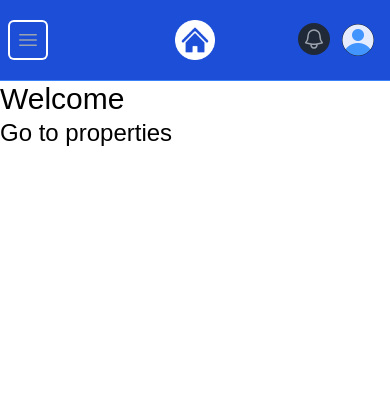
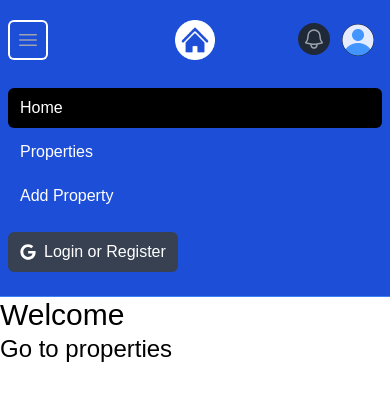
Before and after one commit to DhilipThangaraj/Next14, a Next.js app in the folder property-pulse/: page / in a window 390 px wide. Both pictures are taken after a click on the button "Open main menu". Shown: the top 400 px of the page. Built offline with nearby package versions, Linux system fonts and the light colour scheme.

Commit message:
added window resize listener to handle hamburger menu open with certain view port

```diff
--- a/property-pulse/components/Navbar.jsx
+++ b/property-pulse/components/Navbar.jsx
@@ -1,12 +1,27 @@
 "use client";
+
+import { useState } from "react";
 
 import Link from "next/link";
 import Image from "next/image";
+import { usePathname } from "next/navigation";
 import { FaGoogle } from "react-icons/fa";
 import logo from "@/assets/images/logo-white.png";
 import profileDefault from "@/assets/images/profile.png";
 
 const Navbar = () => {
+  const [isMobileMenuOpen, setIsMobileMenuOpen] = useState(false);
+  const [isProfileMenuOpen, setIsProfileMenuOpen] = useState(false);
+  const pathname = usePathname();
+
+  //Close mobile menu if the viewport size is changed
+
+  if (typeof window !== undefined) {
+    window.addEventListener("resize", () => {
+      setIsMobileMenuOpen(false);
+    });
+  }
+
   return (
     <nav className="bg-blue-700 border-b border-blue-500">
       <div className="mx-auto max-w-7xl px-2 sm:px-6 lg:px-8">
@@ -18,7 +33,7 @@ const Navbar = () => {
               className="relative inline-flex items-center justify-center rounded-md p-2 text-gray-400 hover:bg-gray-700 hover:text-white focus:outline-none focus:ring-2 focus:ring-inset focus:ring-white"
               aria-controls="mobile-menu"
               aria-expanded="false"
-              onClick={() => {}}
+              onClick={() => setIsMobileMenuOpen(!isMobileMenuOpen)}
             >
               <span className="absolute -inset-0.5"></span>
               <span className="sr-only">Open main menu</span>
@@ -50,7 +65,7 @@ const Navbar = () => {
                 <Link
                   href="/"
                   className={`${
-                    true ? "bg-black" : ""
+                    pathname === "/" ? "bg-black" : ""
                   } text-white hover:bg-gray-900 hover:text-white rounded-md px-3 py-2`}
                 >
                   Home
@@ -58,7 +73,7 @@ const Navbar = () => {
                 <Link
                   href="/properties"
                   className={`${
-                    true === "/properties" ? "bg-black" : ""
+                    pathname === "/properties" ? "bg-black" : ""
                   } text-white hover:bg-gray-900 hover:text-white rounded-md px-3 py-2`}
                 >
                   Properties
@@ -66,7 +81,7 @@ const Navbar = () => {
                 <Link
                   href="/properties/add"
                   className={`${
-                    true === "/properties/add" ? "bg-black" : ""
+                    pathname === "/properties/add" ? "bg-black" : ""
                   } text-white hover:bg-gray-900 hover:text-white rounded-md px-3 py-2`}
                 >
                   Add Property
@@ -173,6 +188,49 @@ const Navbar = () => {
           </div>
         </div>
       </div>
+      {/* <!-- Mobile menu, show/hide based on menu state. --> */}
+      {isMobileMenuOpen && (
+        <div id="mobile-menu">
+          <div className="space-y-1 px-2 pb-3 pt-2">
+            <Link
+              href="/"
+              className={`${
+                pathname === "/" ? "bg-black" : ""
+              } text-white block rounded-md px-3 py-2 text-base font-medium`}
+            >
+              Home
+            </Link>
+            <Link
+              href="/properties"
+              className={`${
+                pathname === "/properties" ? "bg-black" : ""
+              } text-white block rounded-md px-3 py-2 text-base font-medium`}
+            >
+              Properties
+            </Link>
+            <Link
+              href="/properties/add"
+              className={`${
+                pathname === "/properties/add" ? "bg-black" : ""
+              } text-white block rounded-md px-3 py-2 text-base font-medium`}
+            >
+              Add Property
+            </Link>
+            <div className="block md:ml-6">
+              <div className="flex items-center">
+                <button
+                  key={""}
+                  onClick={() => {}}
+                  className="flex items-center text-white bg-gray-700 hover:bg-gray-900 hover:text-white rounded-md px-3 py-2 my-3"
+                >
+                  <FaGoogle className="text-white mr-2" />
+                  <span>Login or Register</span>
+                </button>
+              </div>
+            </div>
+          </div>
+        </div>
+      )}
     </nav>
   );
 };
```
